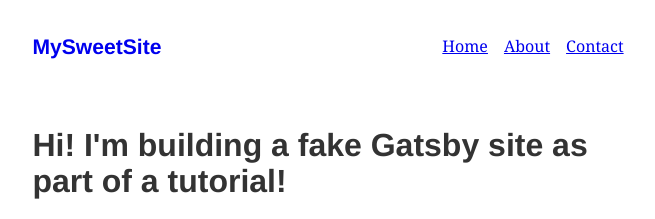
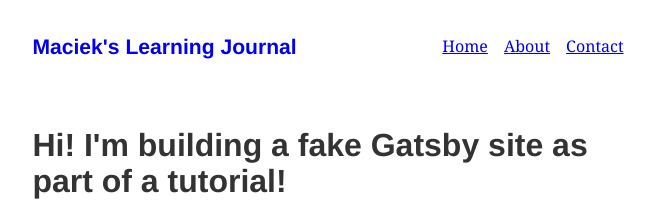
Before and after one commit to sitek94/gatsby-netlify-cms-blog-example, a Gatsby site: page / in a window 1280 px wide. Shown: the top 219 px of the page, without its empty margins (304-959 px from the left). Built offline with nearby package versions, Linux system fonts and the light colour scheme; Gatsby itself is replaced by a stand-in of ours.

Commit message:
use static query to get the site's title

```diff
--- a/src/components/header.tsx
+++ b/src/components/header.tsx
@@ -1,11 +1,24 @@
 import * as React from 'react'
 import styled from '@emotion/styled'
-import { Link } from 'gatsby'
+import { graphql, Link, useStaticQuery } from 'gatsby'
 import { css } from '@emotion/react'
 
+import { Data } from '../types/data'
 import { rhythm } from '../utils/typography'
 
 export default function Header() {
+  const data: Data = useStaticQuery(
+    graphql`
+      query {
+        site {
+          siteMetadata {
+            title
+          }
+        }
+      }
+    `
+  )
+
   return (
     <header
       css={css`
@@ -26,7 +39,7 @@ export default function Header() {
             font-style: normal;
           `}
         >
-          MySweetSite
+          {data?.site?.siteMetadata?.title}
         </h3>
       </Link>
       <List>
```
